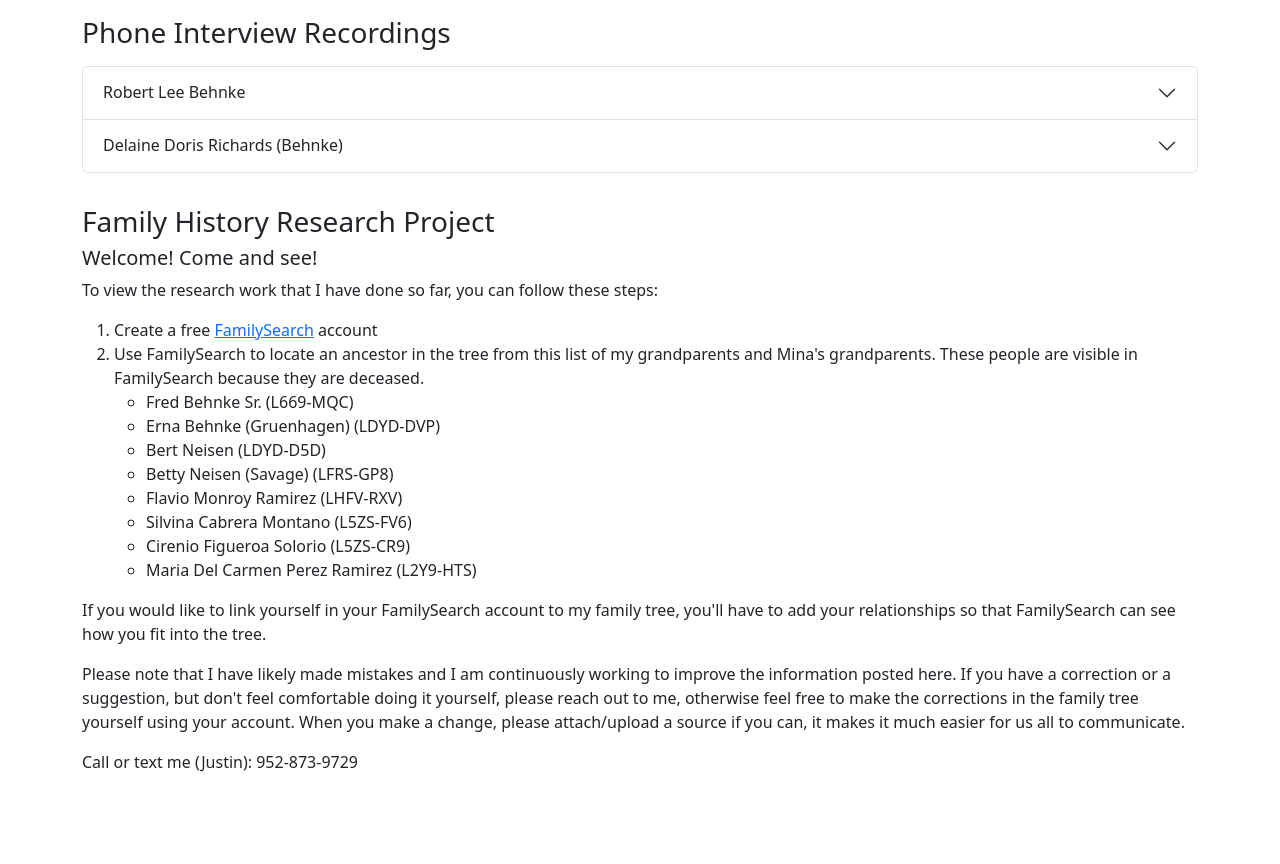
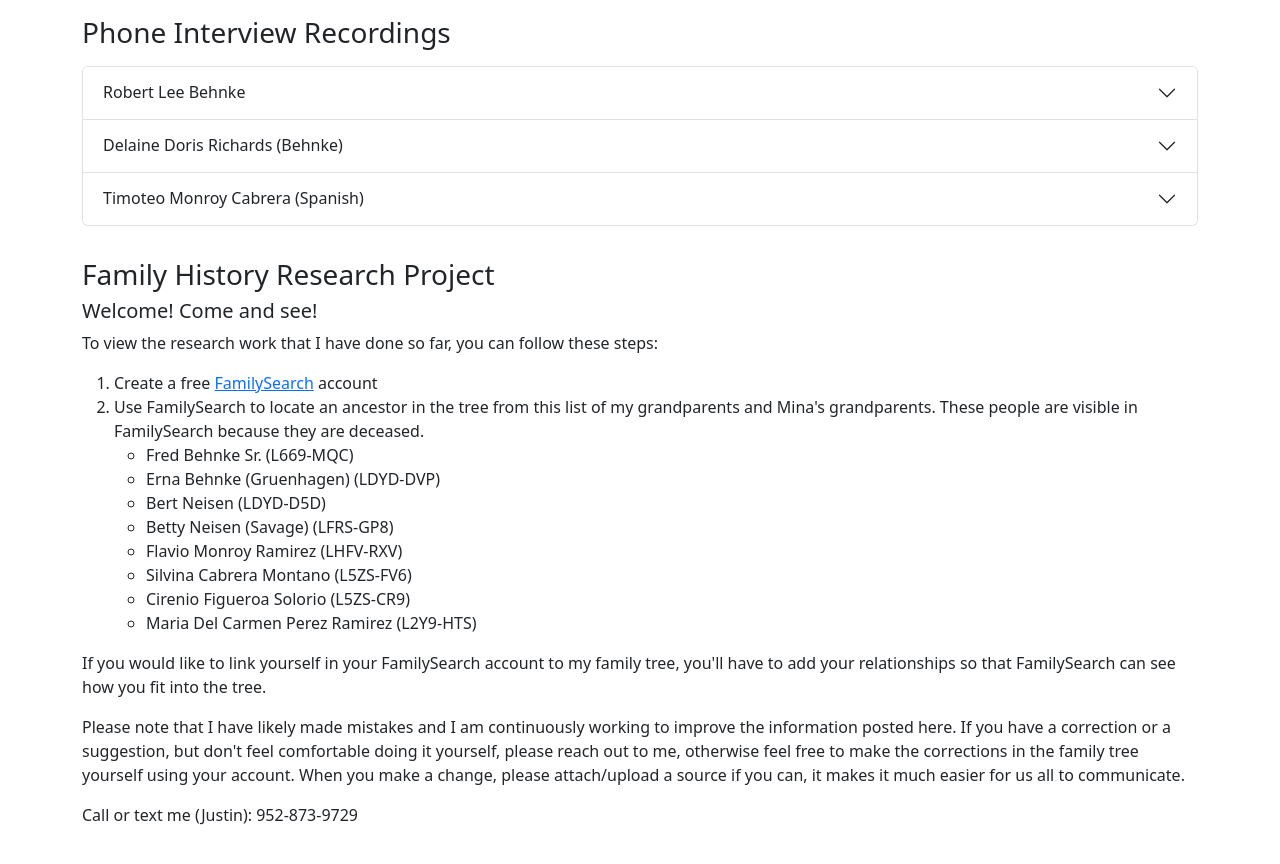
Before and after one commit to justinleebehnke/family-history, a React (Create React App) app: page / in a window 1280 px wide. Shown: the top 864 px of the page. Built offline with nearby package versions, Linux system fonts and the light colour scheme.

Commit message:
Upload the the first interview with Timoteo

```diff
--- a/src/App.tsx
+++ b/src/App.tsx
@@ -78,6 +78,26 @@ const simpleInterviews = [
           {
             name: "Part 2",
             path: "media/DelaineRichards-20230202002-Part2.mp3",
+          },
+        ],
+      },
+    ],
+  },
+  {
+    interviewee: "Timoteo Monroy Cabrera (Spanish)",
+    interviews: [
+      {
+        date: "3 Feb 2023",
+        description:
+          "Flavio Monroy Ramirez, Juana Ramirez, Arcadio Monroy, their children, and his memories of them. Go to mass for San Augustine. Arcadio was a faithful farmer. We don't know much about the parents.",
+        downloadableFiles: [
+          {
+            name: "Part 1",
+            path: "media/TimoteoMonroyCabrera-20230203003-Part1.mp3",
+          },
+          {
+            name: "Part 2",
+            path: "media/TimoteoMonroyCabrera-20230203004-Part2.mp3",
           },
         ],
       },
```
Also changed, not shown: 2 other files (tests, documents, lock files or other folders).
